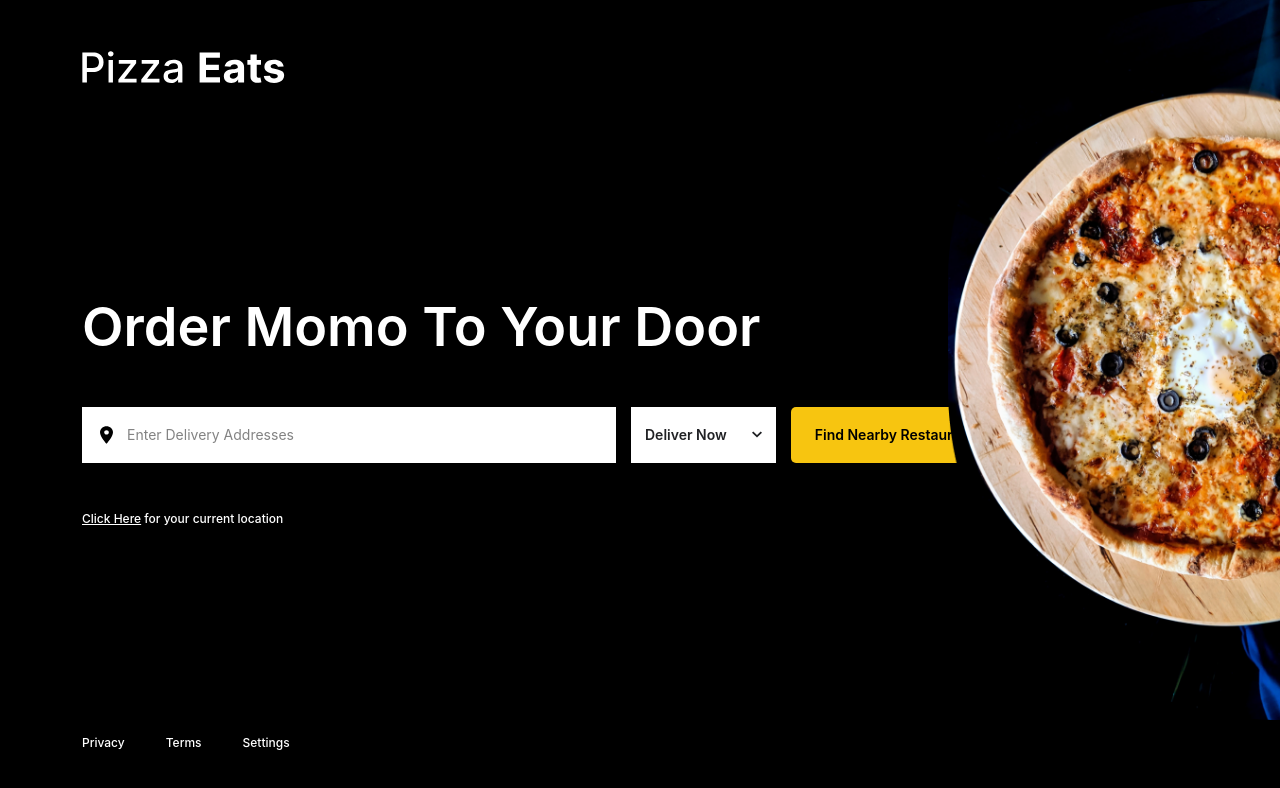
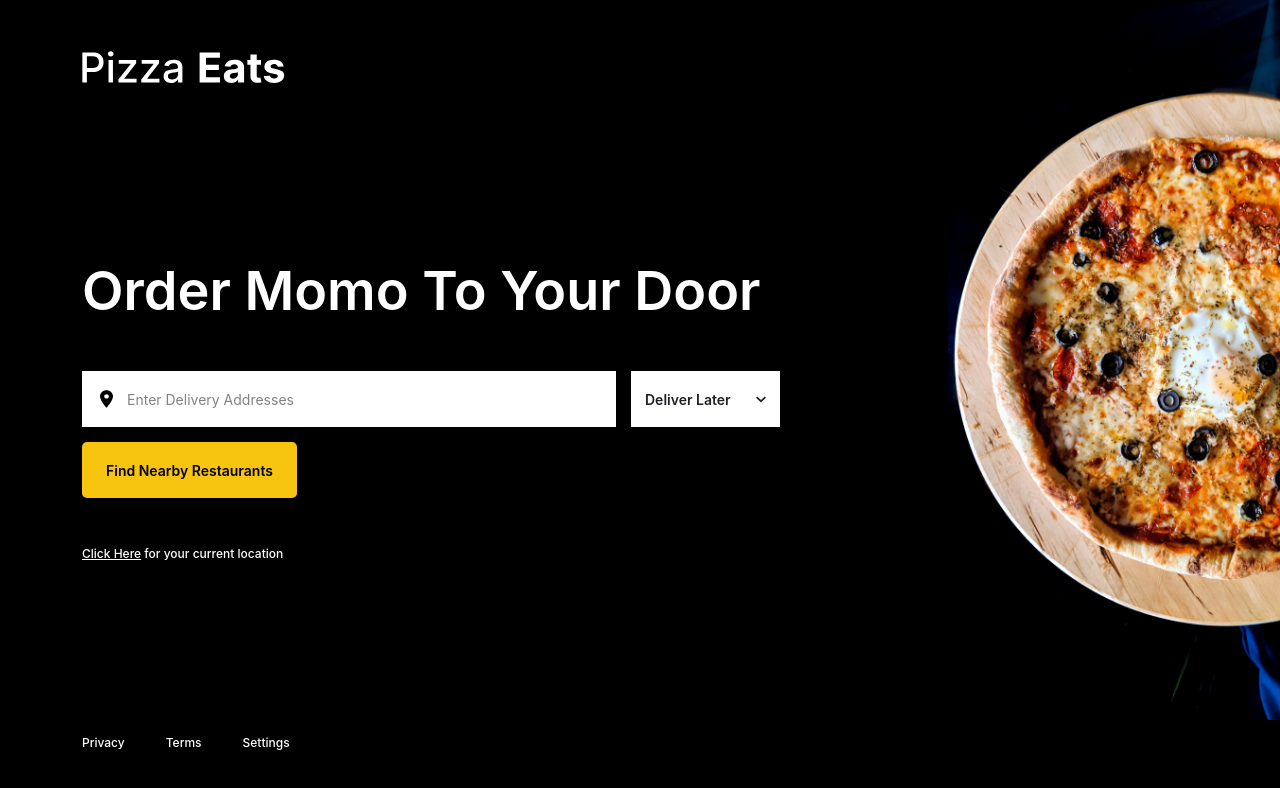
Before and after one commit to shuvamshr/safe-order, a React (Vite) app: page / in a window 1280 px wide. Shown: the top 788 px of the page. Built offline with nearby package versions, Linux system fonts and the light colour scheme.

Commit message:
minor change

```diff
--- a/src/Home.jsx
+++ b/src/Home.jsx
@@ -22,7 +22,7 @@ function Home() {
                     Enter Delivery Addresses
                   </button>
                   <button class="home-delivery-button">
-                    Deliver Now
+                    Deliver Later
                     <img src={chevronIcon} className="chevron-icon" alt="" />
                   </button>
                   <Link to="/browse" class="home-find-button">
```
